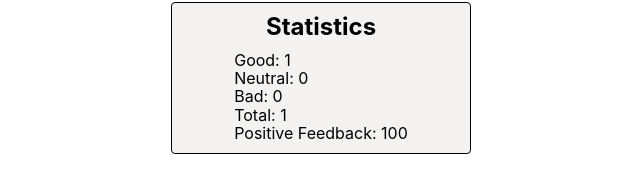
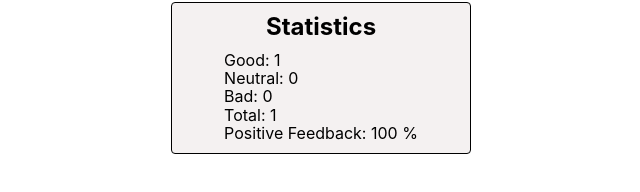
Before and after one commit to Fetivol/react-02-events-feedback, a React (Create React App) app: page / in a window 1280 px wide. Both pictures are taken after a click on the button "good". Shown: the part 132-324 px from the top of the page, without its empty margins (319-959 px from the left). Built offline with nearby package versions, Linux system fonts and the light colour scheme.

Commit message:
Update Statistics.js

```diff
--- a/src/components/Statistics/Statistics.js
+++ b/src/components/Statistics/Statistics.js
@@ -11,7 +11,7 @@ export const Statistics = ({
       <li>Neutral: {neutral}</li>
       <li>Bad: {bad}</li>
       <li>Total: {total}</li>
-      <li>Positive Feedback: {positivePercentage || 0} </li>
+      <li>Positive Feedback: {positivePercentage || 0} %</li>
     </ul>
   );
 };
```
